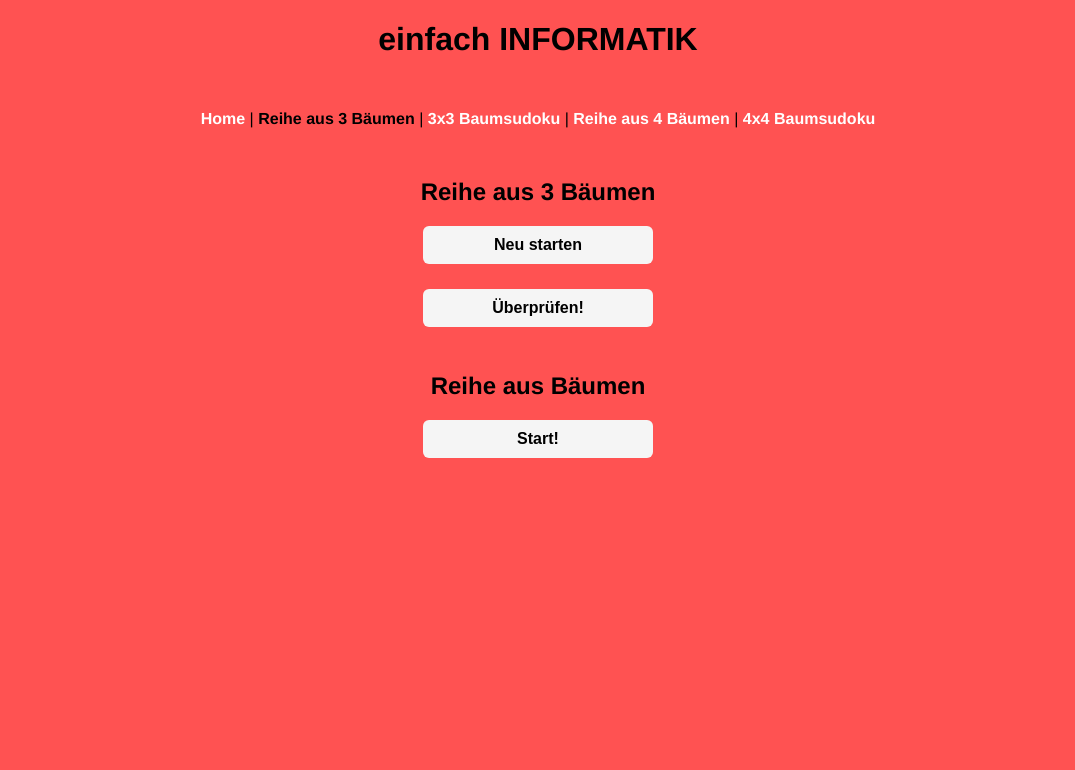
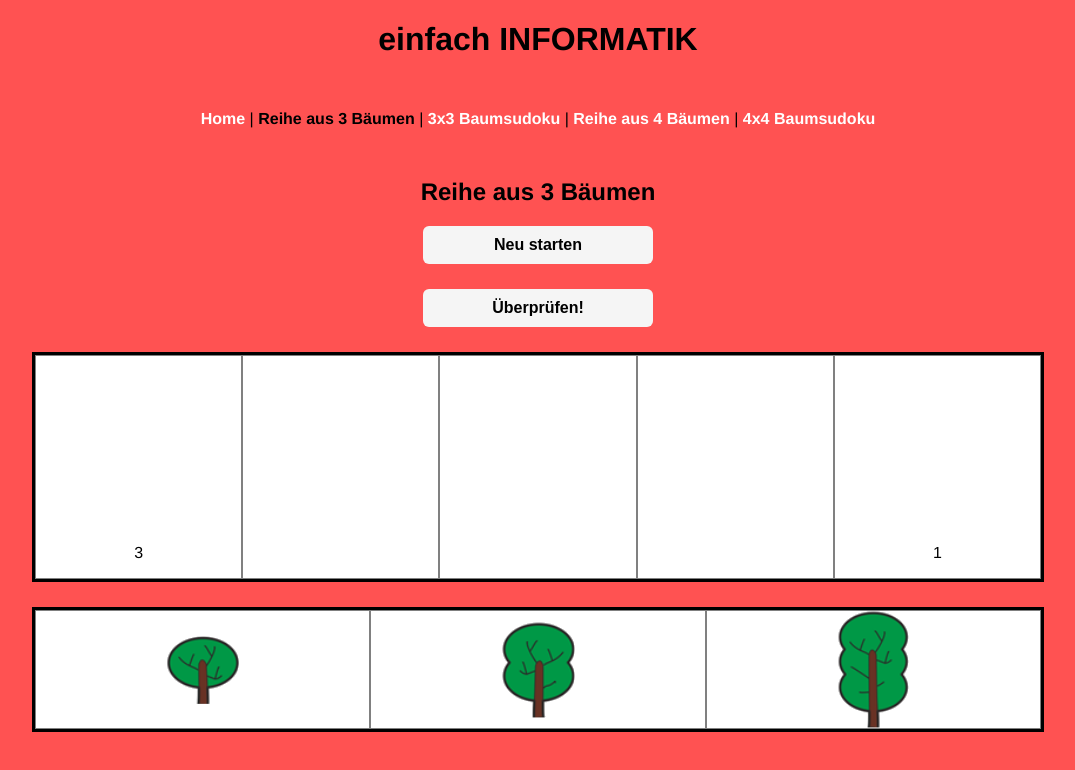
Before and after one commit to fbuetler/e-learning-environment, a Vue app in the folder vue-ts/: page /treerow3 in a window 1280 px wide. Both pictures are taken after a click on the button "Start!". Shown: the top 770 px of the page, without its empty margins (102-1177 px from the left). Built offline with nearby package versions, Linux system fonts and the light colour scheme.

Commit message:
implement treerow in new setup

```diff
--- a/vue-ts/src/components/Game.vue
+++ b/vue-ts/src/components/Game.vue
@@ -52,7 +52,7 @@ export default class Game extends Vue {
   @Prop()
   private title: string;
   @Prop({ default: {} })
-  private args: any;
+  private args: {};
 
   private initializeGameText = "Start!";
   private evaluateGameText = "Überprüfen!";
--- a/vue-ts/src/components/trees/Row.vue
+++ b/vue-ts/src/components/trees/Row.vue
@@ -1,25 +1,17 @@
 <template>
   <div>
-    <h2>Reihe aus {{ size }} Bäumen</h2>
-    <Buttonmenu
-      :initializeGameText="initializeGameText"
-      :evaluateGameText="evaluateGameText"
-      :isGameStarted="isGameStarted"
-      @initialize-game="initializeGame()"
-      @evalute-game="evaluateGame()"
-    />
-    <div v-if="isGameStarted && !showResult">
     <div class="grid" :style="cellsPerRowWithViews">
       <div>{{ leftView }}</div>
-        <div v-for="cell in answer" :key="cell.id" @click="putTree(cell.id)">
+      <div
+        v-for="(value, index) in values"
+        :key="index"
+        @click="putTree(index)"
+      >
         <img
-            v-if="cell.value === 0"
+          v-if="value === 0"
           :src="require('@/assets/trees/tree_empty.png')"
         />
-          <img
-            v-else
-            :src="require('@/assets/trees/tree_' + cell.value + '.png')"
-          />
+        <img v-else :src="require('@/assets/trees/tree_' + value + '.png')" />
       </div>
       <div>{{ rightView }}</div>
     </div>
@@ -29,93 +21,85 @@
       @changeSelection="pickedTree = $event"
     />
   </div>
-    <div v-if="showResult">
-      <h3>{{ resultText }}</h3>
-    </div>
-  </div>
 </template>
 
 <script lang="ts">
 import Vue from "vue";
 import { Component, Prop } from "vue-property-decorator";
 import Selection from "@/components/trees/Selection.vue";
-import Buttonmenu from "@/components/Buttonmenu.vue";
 
-type Answer = {
-  id: number;
-  value: number;
-}[];
-
-@Component({
+@Component<Row>({
   components: {
     Selection,
-    Buttonmenu,
+  },
+  watch: {
+    initialize(initialize: boolean) {
+      if (initialize) {
+        this.initializeGame();
+        this.$emit("initialized-game");
+      }
+    },
+    evaluate(evaluate: boolean) {
+      if (evaluate) {
+        const correct = this.evaluateGame();
+        this.$emit("evaluated-game", correct);
+      }
+    },
   },
 })
 export default class Row extends Vue {
-  @Prop({ type: Number, required: true })
-  private size!: number;
-  private answer: Answer = null;
+  @Prop({ default: false })
+  private initialize: boolean;
+  @Prop({ default: false })
+  private evaluate: boolean;
+  @Prop({ required: true })
+  private args!: { size: number };
+
+  private size: number;
+
+  private values: number[] = null;
   private leftView: number = null;
   private rightView: number = null;
 
-  private initializeGameText = "Start!";
-  private evaluateGameText = "Überprüfen!";
-  private resultText = "";
-  private isGameStarted = false;
-  private showResult = false;
   private pickedTree = 0;
 
-  public initializeGame(): void {
-    [this.leftView, this.rightView, this.answer] = this.generateTreeRow();
-    this.initializeGameText = "Neu starten";
-    this.isGameStarted = true;
-    this.resultText = "";
+  created() {
+    this.size = this.args.size;
+    this.initializeGame();
+    this.$emit("initialized-game");
   }
 
-  public evaluateGame(): void {
-    if (this.answer.length != this.size) {
-      this.resultText = "Ungültige Antwort!";
-    } else {
-      const trArr = this.answer.map((tree) => tree.value);
-      const visibleLeft = this.visibleTreesFromLeft(trArr);
-      const visibleRight = this.visibleTreesFromLeft(trArr.slice().reverse());
-      if (visibleLeft !== this.leftView || visibleRight !== this.rightView) {
-        this.resultText = "Falsch!";
-      } else {
-        this.resultText = "Richtig!";
-      }
-    }
-    this.showResult = true;
-    this.isGameStarted = false;
-    setTimeout(() => {
-      this.showResult = false;
-      this.isGameStarted = true;
-    }, 2000);
+  private initializeGame(): void {
+    [this.leftView, this.rightView, this.values] = this.generateRow();
   }
 
-  public putTree(cellID: number): void {
-    this.answer.find((el) => el.id === cellID).value = this.pickedTree;
+  private evaluateGame(): boolean {
+    const visibleLeft = this.visibleTreesFromLeft(this.values);
+    const visibleRight = this.visibleTreesFromLeft(
+      this.values.slice().reverse()
+    );
+    return !(visibleLeft !== this.leftView || visibleRight !== this.rightView);
+  }
+
+  private putTree(index: number): void {
+    // TODO rm this after this.values is made reactive
+    if (this.pickedTree === 0) {
+      return;
+    }
+    this.values[index] = this.pickedTree;
     this.pickedTree = 0;
   }
 
-  private generateTreeRow(): [number, number, Answer] {
-    const numbers: number[] = [];
+  private generateRow(): [number, number, number[]] {
+    const values: number[] = [];
     for (let i = 0; i < this.size; i++) {
-      numbers[i] = i + 1;
+      values[i] = i + 1;
     }
-    this.shuffle(numbers);
-    const answer: Answer = [];
-    for (let i = 0; i < this.size; i++) {
-      answer[i] = {
-        id: i + 1,
-        value: 0,
-      };
-    }
+    this.shuffle(values);
     return [
-      this.visibleTreesFromLeft(numbers),
-      this.visibleTreesFromLeft(numbers.slice().reverse()),
-      answer,
+      this.visibleTreesFromLeft(values),
+      this.visibleTreesFromLeft(values.slice().reverse()),
+      new Array<number>(this.size).fill(0),
     ];
   }
 
@@ -145,11 +129,8 @@ export default class Row extends Vue {
     return visible;
   }
 
-  get cellsPerRowWithViews(): string {
+  private get cellsPerRowWithViews(): string {
     return "grid-template-columns: repeat(" + (this.size + 2) + ",auto)";
-  }
-  get cellsPerRow(): string {
-    return "grid-template-columns: repeat(" + this.size + ",auto)";
   }
 }
 </script>
```
Lines whose indentation alone changed are shown as unchanged.
